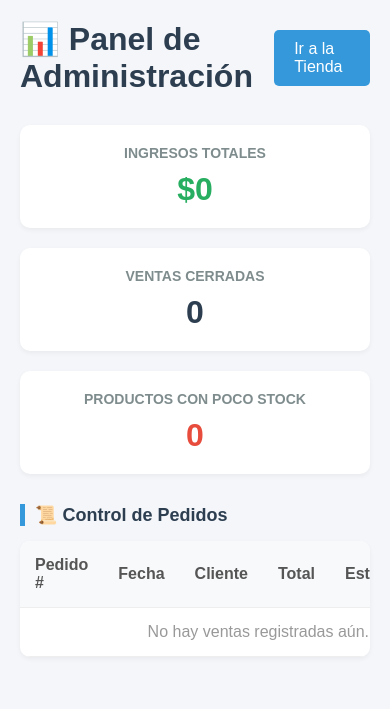
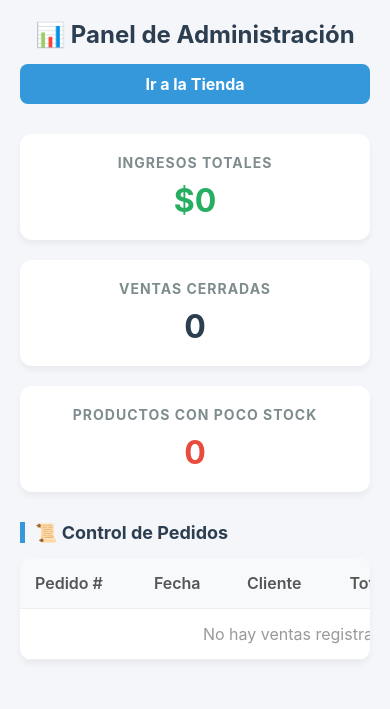
Before and after one commit to AugustoMercado/proyecto_Web, a Django app: page /dashboard/ in a window 390 px wide. Shown: the top 709 px of the page. Run offline with Django 5.2, Linux system fonts and the light colour scheme; the visitor is signed in with stand-in values (Sample User, id 1); data that the repository does not hold is empty.

Commit message:
stylesdashboards+stylesforms

```diff
--- a/bases/templates/User/create/Createaccount.html
+++ b/bases/templates/User/create/Createaccount.html
@@ -3,8 +3,7 @@
 
 {% block content %}
 
-    <link rel="stylesheet" href="{% static 'forms.css' %}">
-
+<link rel="stylesheet" href="{% static 'forms.css' %}">
     <div class="container">
         <div class="createbackground">
 
--- a/bases/templates/User/login/Loginaccount.html
+++ b/bases/templates/User/login/Loginaccount.html
@@ -2,8 +2,7 @@
 {% load static %}
 
 {% block content %}
-    <link rel="stylesheet" href="{% static 'forms.css' %}">
-
+<link rel="stylesheet" href="{% static 'forms.css' %}">
     <div class="container">
 
         {% if error %}
--- a/bases/templates/User/owner_dashboard.html
+++ b/bases/templates/User/owner_dashboard.html
@@ -1,36 +1,11 @@
+{% load static %}
 <!DOCTYPE html>
 <html lang="es">
 <head>
     <meta charset="UTF-8">
     <meta name="viewport" content="width=device-width, initial-scale=1.0">
+    <link rel="stylesheet" href="{% static 'dashboard.css' %}">
     <title>Panel de Administración</title>
-    <style>
-        body { font-family: sans-serif; background-color: #f4f6f9; margin: 0; padding: 20px; }
-        .dashboard-container { max-width: 1000px; margin: 0 auto; }
-
-        .header { display: flex; justify-content: space-between; align-items: center; margin-bottom: 30px; }
-        .header h1 { color: #2c3e50; margin: 0; }
-        .btn-home { background: #3498db; color: white; text-decoration: none; padding: 10px 20px; border-radius: 5px; }
-
-        .stats-grid { display: grid; grid-template-columns: repeat(auto-fit, minmax(250px, 1fr)); gap: 20px; margin-bottom: 30px; }
-        .card { background: white; padding: 20px; border-radius: 10px; box-shadow: 0 2px 5px rgba(0,0,0,0.05); text-align: center; }
-        .card h3 { margin: 0 0 10px 0; color: #7f8c8d; font-size: 14px; text-transform: uppercase; }
-        .card .number { font-size: 32px; font-weight: bold; color: #2c3e50; margin: 0; }
-        .card.money .number { color: #27ae60; }
-        .card.danger .number { color: #e74c3c; }
-
-        .section-title { font-size: 18px; color: #2c3e50; margin-bottom: 15px; border-left: 5px solid #3498db; padding-left: 10px; }
-        .table-container { background: white; border-radius: 10px; overflow: hidden; box-shadow: 0 2px 5px rgba(0,0,0,0.05); margin-bottom: 30px; }
-        table { width: 100%; border-collapse: collapse; }
-        th, td { padding: 15px; text-align: left; border-bottom: 1px solid #eee; }
-        th { background-color: #f8f9fa; font-weight: 600; color: #555; }
-
-        .stock-badge { background: #ffebee; color: #c62828; padding: 5px 10px; border-radius: 20px; font-size: 12px; font-weight: bold; }
-
-        .status-paid { background: #e8f5e9; color: #2e7d32; padding: 5px 10px; border-radius: 15px; font-weight: bold; font-size: 12px; }
-        .status-pending { background: #fff3e0; color: #ef6c00; padding: 5px 10px; border-radius: 15px; font-weight: bold; font-size: 12px; }
-        .btn-pay { background: #27ae60; color: white; padding: 5px 10px; text-decoration: none; border-radius: 5px; font-size: 12px; margin-left: 10px; }
-    </style>
 </head>
 <body>
     <div class="dashboard-container">
@@ -60,7 +35,8 @@
         {% if low_stock %}
         <h2 class="section-title">⚠️ Alerta de Stock (Reponer urgente)</h2>
         <div class="table-container">
-            <table>
+            <div class="table-responsive">
+                <table class="table">
                     <thead>
                         <tr>
                             <th>Producto</th>
@@ -79,11 +55,13 @@
                     </tbody>
                 </table>
             </div>
+        </div>
         {% endif %}
 
         <h2 class="section-title">📜 Control de Pedidos</h2>
         <div class="table-container">
-            <table>
+            <div class="table-responsive">
+                <table class="table">
                     <thead>
                         <tr>
                             <th>Pedido #</th>
@@ -111,7 +89,7 @@
                             </td>
 
                             <td>
-                            <a href="{% url 'view_ticket' cart.id %}" style="color: #3498db; text-decoration: none;">Ver Ticket</a>
+                                <a href="{% url 'view_ticket' cart.id %}" class="link-ver">Ver Ticket</a>
 
                                 {% if not cart.is_paid %}
                                     <a href="{% url 'mark_as_paid' cart.id %}" class="btn-pay">💰 Cobrar</a>
@@ -126,6 +104,7 @@
                     </tbody>
                 </table>
             </div>
+        </div>
 
     </div>
 </body>
--- /dev/null
+++ b/static/dashboard.css
@@ -0,0 +1,176 @@
+body {
+    font-family: -apple-system, BlinkMacSystemFont, "Segoe UI", Roboto, "Helvetica Neue", Arial, sans-serif;
+    background-color: #f4f6f9;
+    margin: 0;
+    padding: 20px;
+}
+
+.dashboard-container {
+    max-width: 1000px;
+    margin: 0 auto;
+}
+
+/* --- HEADER --- */
+.header {
+    display: flex;
+    justify-content: space-between;
+    align-items: center;
+    margin-bottom: 30px;
+}
+
+.header h1 {
+    color: #2c3e50;
+    margin: 0;
+    font-size: 1.5rem; /* Ajustado para móviles */
+}
+
+.btn-home {
+    background: #3498db;
+    color: white;
+    text-decoration: none;
+    padding: 10px 20px;
+    border-radius: 8px;
+    font-weight: bold;
+    transition: background 0.2s;
+}
+.btn-home:hover { background: #2980b9; }
+
+/* --- TARJETAS (STATS) --- */
+.stats-grid {
+    display: grid;
+    grid-template-columns: repeat(auto-fit, minmax(250px, 1fr));
+    gap: 20px;
+    margin-bottom: 30px;
+}
+
+.card {
+    background: white;
+    padding: 20px;
+    border-radius: 12px;
+    box-shadow: 0 4px 6px rgba(0,0,0,0.05);
+    text-align: center;
+}
+
+.card h3 {
+    margin: 0 0 10px 0;
+    color: #7f8c8d;
+    font-size: 14px;
+    text-transform: uppercase;
+    letter-spacing: 1px;
+}
+
+.card .number {
+    font-size: 32px;
+    font-weight: bold;
+    color: #2c3e50;
+    margin: 0;
+}
+
+.card.money .number { color: #27ae60; }
+.card.danger .number { color: #e74c3c; }
+
+/* --- TABLAS Y CONTENEDORES --- */
+.section-title {
+    font-size: 18px;
+    color: #2c3e50;
+    margin-bottom: 15px;
+    border-left: 5px solid #3498db;
+    padding-left: 10px;
+}
+
+.table-container {
+    background: white;
+    border-radius: 12px;
+    overflow: hidden; /* Redondea las esquinas del contenedor */
+    box-shadow: 0 4px 6px rgba(0,0,0,0.05);
+    margin-bottom: 30px;
+}
+
+/* --- ESTA ES LA MAGIA PARA CELULARES --- */
+.table-responsive {
+    width: 100%;
+    overflow-x: auto; /* Permite deslizar si no entra */
+    -webkit-overflow-scrolling: touch; /* Deslizamiento suave en iPhone */
+}
+
+table {
+    width: 100%;
+    border-collapse: collapse;
+    min-width: 600px; /* Fuerza un ancho mínimo para que no se aplaste */
+}
+
+th, td {
+    padding: 15px;
+    text-align: left;
+    border-bottom: 1px solid #eee;
+    white-space: nowrap; /* Evita que el texto se rompa en varias líneas */
+}
+
+th {
+    background-color: #f8f9fa;
+    font-weight: 600;
+    color: #555;
+}
+
+/* --- ETIQUETAS Y BOTONES DE TABLA --- */
+.stock-badge {
+    background: #ffebee;
+    color: #c62828;
+    padding: 5px 10px;
+    border-radius: 20px;
+    font-size: 12px;
+    font-weight: bold;
+}
+
+.status-paid {
+    background: #e8f5e9;
+    color: #2e7d32;
+    padding: 6px 12px;
+    border-radius: 20px;
+    font-weight: bold;
+    font-size: 12px;
+}
+
+.status-pending {
+    background: #fff3e0;
+    color: #ef6c00;
+    padding: 6px 12px;
+    border-radius: 20px;
+    font-weight: bold;
+    font-size: 12px;
+}
+
+.link-ver {
+    color: #3498db;
+    text-decoration: none;
+    font-weight: 500;
+}
+.link-ver:hover { text-decoration: underline; }
+
+.btn-pay {
+    background: #27ae60;
+    color: white;
+    padding: 6px 12px;
+    text-decoration: none;
+    border-radius: 6px;
+    font-size: 12px;
+    margin-left: 10px;
+    font-weight: bold;
+    display: inline-block;
+}
+.btn-pay:hover { background: #219150; }
+
+/* --- AJUSTE PARA PANTALLAS CHICAS (CELULAR) --- */
+@media (max-width: 600px) {
+    .header {
+        flex-direction: column; /* Pone el título arriba y botón abajo */
+        gap: 15px;
+        text-align: center;
+    }
+
+    .btn-home {
+        width: 100%; /* Botón ancho completo en celular */
+        box-sizing: border-box;
+        text-align: center;
+    }
+}
--- a/static/styles.css
+++ b/static/styles.css
@@ -343,7 +343,7 @@ summary i, summary img {
 
 /* Estilo del botón Confirmar dentro del Modal */
 #btnConfirmar {
-    cursor: pointer !important;  /* ¡AQUÍ ESTÁ LA MANITO! */
+    cursor: pointer;  /* ¡AQUÍ ESTÁ LA MANITO! */
     display: inline-block;
     padding: 10px 25px;
     border-radius: 5px;
```
Also changed, not shown: static/forms.css (+38 -22 lines). Lines whose indentation alone changed are shown as unchanged.
